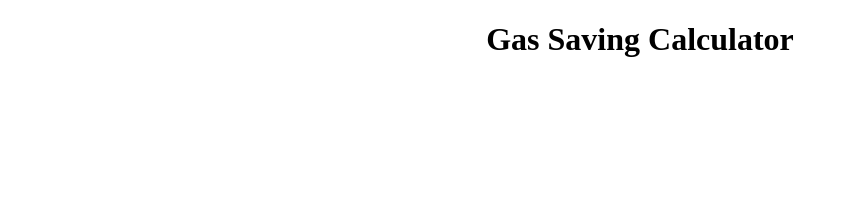
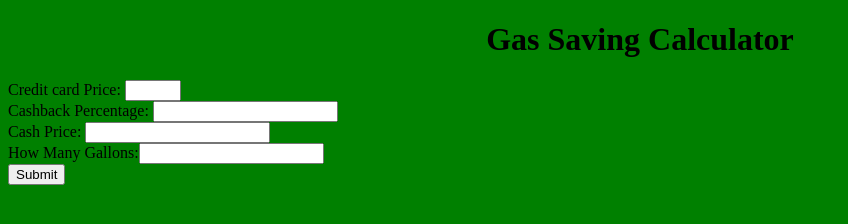
Before and after one commit to ahmermalik/gasPrice, a plain HTML site: page admin.html in a window 1280 px wide. Shown: the whole page, without its empty margins (0-848 px from the left). Drawn offline with Linux system fonts and the light colour scheme.

Commit message:
Added CSS/JS

```diff
--- /dev/null
+++ b/admin.css
@@ -0,0 +1,3 @@
+html {
+    background: green;
+}
--- a/admin.html
+++ b/admin.html
@@ -3,14 +3,37 @@
 <head>
     <meta charset="UTF-8">
     <title>Gas Saver</title>
+    <link rel="stylesheet" type="text/css" href="./admin.css">
 </head>
 <body>
 
 <h1> <center>  Gas Saving Calculator </center> </h1>
+<div>
 
 
+    <form id="form1">
+        Credit card Price: <input name="creditPrice" type="number" oninput="setTwoNumberDecimal" min="0" max="10">
+    </form>
 
+    <form id="form2">
+        Cashback Percentage: <input name="cashBack" type="number">
+    </form>
 
+    <form id="form3">
+        Cash Price: <input name="cashPrice" type="number">
+    </form>
+
+    <form id="form4">
+        How Many Gallons:<input name="gallons" type="number">
+    </form>
+
+    <button onclick="analyze()">Submit</button>
+
+    <div id="result-div">
+
+    </div>
+
+</div>
 
 <script src="./admin.js"></script>
 
--- a/admin.js
+++ b/admin.js
@@ -1,30 +1,58 @@
-/**
- * Created by ahmermalik on 7/31/17.
- */
+var resultsDiv = document.getElementById('result-div');
 
+function analyze() {
+    var creditPrice, crp, cashBack, cab, cashPrice, cap, gallons, ga;
+    creditPrice = document.getElementById("form1");
+    cashBack = document.getElementById("form2");
+    cashPrice= document.getElementById("form3");
+    gallons = document.getElementById("form4");
+    crp=creditPrice.elements["creditPrice"].value;
+    cab=cashBack.elements["cashBack"].value;
+    cap=cashPrice.elements["cashPrice"].value;
+    ga=gallons.elements["gallons"].value;
 
-var creditPrice = 1.98;
-var cashBack = .97;
-var gallons = 17;
-var cashPrice = 1.94;
+    var newPrice;
 
-savings = "The savings per gallon if you use a credit card is " + creditPrice * cashBack;
-creditOnly = "The savings per full tank of gas if you use a credit card is " +creditPrice * cashBack * gallons;
-cashOnly = "If you paid with cash, it would cost " +cashPrice *gallons;
+    //calculations
+    cashBack= ((crp)-.01*crp);
+    newPrice = cashBack * ga ;
+    cashPrice = ga * cap;
 
-
-
-console.log(savings);
-console.log(cashOnly);
-
-console.log(creditOnly)
-
-if (creditOnly > cashOnly) {
-        result = "More savings if you pay using cash";
-    }
-
-else {
-    result = "More savings if you pay using credit";
+    //display
+    resultsDiv.innerHTML = "Your per gallon cost with discount will be: " + (cashBack)+"<br>";
+    resultsDiv.innerHTML += "To fuel your vehicle using a credit card, it will cost: " + (newPrice)+"<br>";
+    resultsDiv.innerHTML += "To fuel your vehicle using cash, it will cost: " + (cashPrice)+"<br>";
 }
 
-     console.log(result);
+// var creditPrice = 1.98;
+// var cashBack = .97;
+// var gallons = 17;
+// var cashPrice = 1.94;
+//
+// savings = "The savings per gallon if you use a credit card is " + creditPrice * cashBack;
+// creditOnly = "The savings per full tank of gas if you use a credit card is " +creditPrice * cashBack * gallons;
+// cashOnly = "If you paid with cash, it would cost " +cashPrice *gallons;
+//
+// console.log(savings);
+// console.log(cashOnly);
+//
+// console.log(creditOnly)
+//
+// if (creditOnly > cashOnly) {
+//     result = "More savings if you pay using cash";
+// }
+//
+// else {
+//     result = "More savings if you pay using credit";
+// }
+//
+// console.log(result);
+
+<!--
+   document.write("Hello Ahmer your credit price for " +ga+ " gallons of fuel is" +(crp(cab+.01))+"<br>");
+   -->
+<!--
+document.write("For " +ga+ " gallons of fuel, you will pay:"+"<br>");
+document.write("Cash Price: " +(ga*cap)+"<br>");
+document.write("Credit Price with discount: " +(crp-(crp*(cab*.01)))+"<br>");
+-->
```
